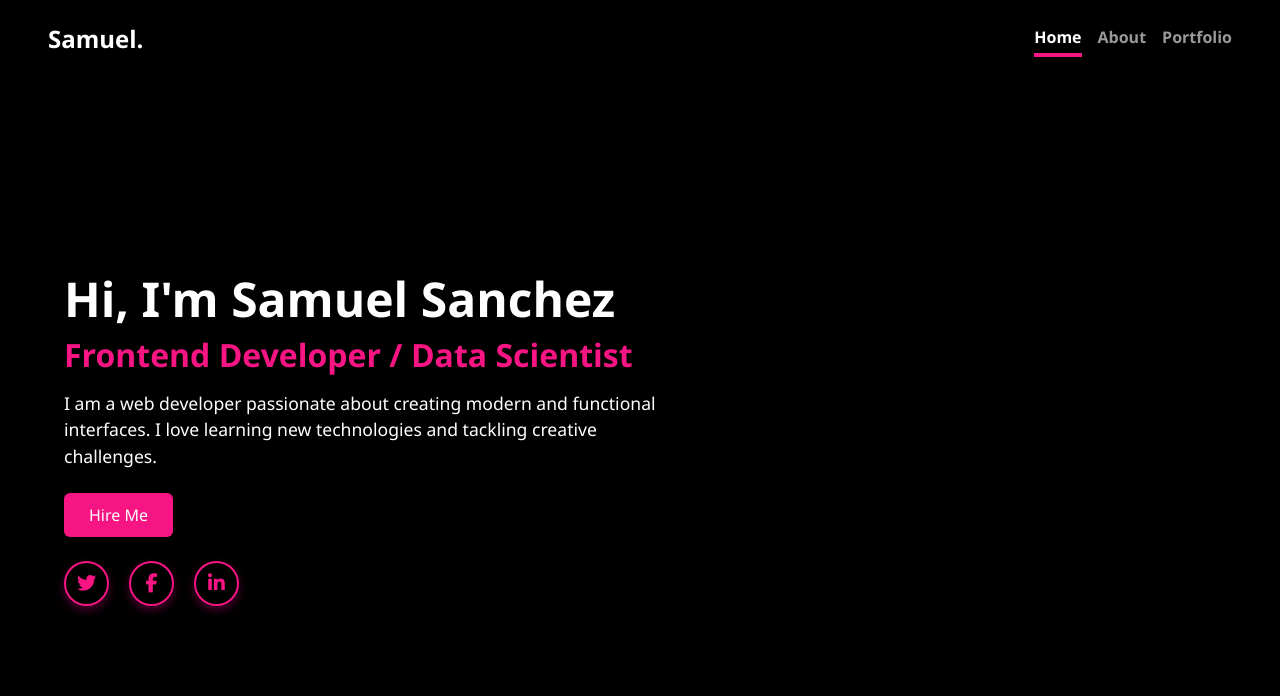
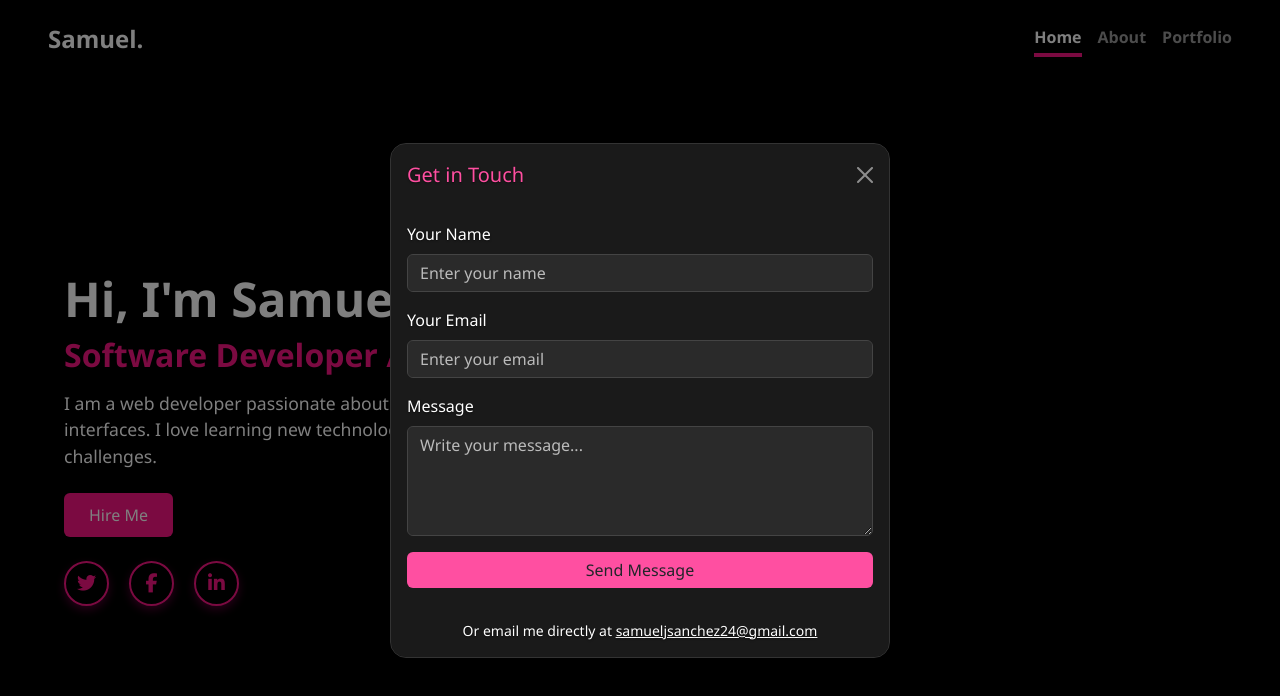
Before and after one commit to Samu-Sr00/SamuelSanchez, a website: page index.html in a window 1280 px wide. Both pictures are taken after a click on the button "Hire Me". Drawn offline with nearby package versions, Linux system fonts and the light colour scheme.

Commit message:
update portfolio

```diff
--- a/index.html
+++ b/index.html
@@ -27,7 +27,6 @@
       <div class="ms-auto d-flex nav-masthead">
         <a href="#" class="nav-link active">Home</a>
         <a href="pages/about.html" class="nav-link">About</a>
-        <!-- <a href="pages/services.html" class="nav-link">Services</a> -->
         <a href="pages/portfolio.html" class="nav-link">Portfolio</a>
       </div>
     </nav>
@@ -36,14 +35,20 @@
     <section class="hero">
       <div class="hero-text">
         <h1>Hi, I'm Samuel Sanchez</h1>
-        <h2>Frontend Developer / Data Scientist</h2>
+        <h2>Software Developer / Data Scientist</h2>
         <p class="mt-3">
           I am a web developer passionate about creating modern and functional
           interfaces. I love learning new technologies and tackling creative
           challenges.
         </p>
         <div class="hero-buttons mt-4">
-          <button class="btn btn-primary">Hire Me</button>
+          <button
+            class="btn btn-primary"
+            data-bs-toggle="modal"
+            data-bs-target="#contactModal"
+          >
+            Hire Me
+          </button>
         </div>
         <div class="social-icons mt-4">
           <a href="https://twitter.com" target="_blank"
@@ -58,5 +63,75 @@
         </div>
       </div>
     </section>
+
+    <!-- Contact Modal -->
+    <div
+      class="modal fade"
+      id="contactModal"
+      tabindex="-1"
+      aria-labelledby="contactModalLabel"
+      aria-hidden="true"
+    >
+      <div class="modal-dialog modal-dialog-centered">
+        <div class="modal-content">
+          <div class="modal-header">
+            <h5 class="modal-title" id="contactModalLabel">Get in Touch</h5>
+            <button
+              type="button"
+              class="btn-close btn-close-white"
+              data-bs-dismiss="modal"
+              aria-label="Close"
+            ></button>
+          </div>
+          <div class="modal-body">
+            <form>
+              <div class="mb-3">
+                <label for="name" class="form-label">Your Name</label>
+                <input
+                  type="text"
+                  class="form-control"
+                  id="name"
+                  placeholder="Enter your name"
+                />
+              </div>
+              <div class="mb-3">
+                <label for="email" class="form-label">Your Email</label>
+                <input
+                  type="email"
+                  class="form-control"
+                  id="email"
+                  placeholder="Enter your email"
+                />
+              </div>
+              <div class="mb-3">
+                <label for="message" class="form-label">Message</label>
+                <textarea
+                  class="form-control"
+                  id="message"
+                  rows="4"
+                  placeholder="Write your message..."
+                ></textarea>
+              </div>
+              <button type="submit" class="btn btn-primary-custom w-100">
+                Send Message
+              </button>
+            </form>
+          </div>
+          <div class="modal-footer justify-content-center">
+            <small
+              >Or email me directly at
+              <a
+                href="mailto:samueljsanchez24@gmail.com"
+                class="text-white text-decoration-underline"
+                >samueljsanchez24@gmail.com</a
+              ></small
+            >
+          </div>
+        </div>
+      </div>
+    </div>
+
+    <!-- Bootstrap JavaScript -->
+    <script src="https://cdn.jsdelivr.net/npm/bootstrap@5.3.3/dist/js/bootstrap.bundle.min.js"></script>
   </body>
 </html>
--- a/styles/css/about.css
+++ b/styles/css/about.css
@@ -70,3 +70,50 @@ body {
   color: #fff;
   border-bottom-color: #f71583;
 }
+
+.checkmark {
+  width: 56px;
+  height: 56px;
+  border-radius: 50%;
+  display: inline-block;
+  border: 4px solid #28a745;
+  position: relative;
+  animation: scale 0.3s ease-in-out;
+}
+
+.checkmark::after {
+  content: "";
+  position: absolute;
+  left: 14px;
+  top: 8px;
+  width: 12px;
+  height: 24px;
+  border-right: 4px solid #28a745;
+  border-bottom: 4px solid #28a745;
+  transform: rotate(45deg);
+  animation: draw 0.4s ease-in-out;
+}
+
+@keyframes draw {
+  0% {
+    height: 0;
+    width: 0;
+    opacity: 0;
+  }
+  100% {
+    height: 24px;
+    width: 12px;
+    opacity: 1;
+  }
+}
+
+@keyframes scale {
+  0% {
+    transform: scale(0.8);
+    opacity: 0.5;
+  }
+  100% {
+    transform: scale(1);
+    opacity: 1;
+  }
+}
--- a/styles/css/cover.css
+++ b/styles/css/cover.css
@@ -139,3 +139,48 @@ body {
   transform: scale(1.1);
   box-shadow: 0 6px 15px rgba(255, 0, 157, 0.6);
 }
+
+/* Modal custom styles */
+/* Estilo del modal similar al de about.html */
+.modal-content {
+  background-color: #1a1a1a; /* Fondo oscuro */
+  color: #fff;
+  border-radius: 1rem;
+  border: 1px solid #333;
+}
+
+.modal-header,
+.modal-footer {
+  border: none;
+}
+
+.modal-title {
+  color: #ff4fa1; /* Color rosa para el título */
+}
+
+.btn-close-white {
+  filter: invert(1);
+}
+
+.form-control {
+  background-color: #2a2a2a;
+  color: #fff;
+  border: 1px solid #444;
+}
+
+.form-control::placeholder {
+  color: #bbb;
+}
+
+.btn-primary-custom {
+  background-color: #ff4fa1;
+  border: none;
+}
+
+.btn-primary-custom:hover {
+  background-color: #e34391;
+}
+
+.modal-footer a {
+  color: #ff4fa1;
+}
```
Also changed, not shown: pages/about.html (+60 -39 lines), assets/images/y.jpeg (deleted), 2 other files.
